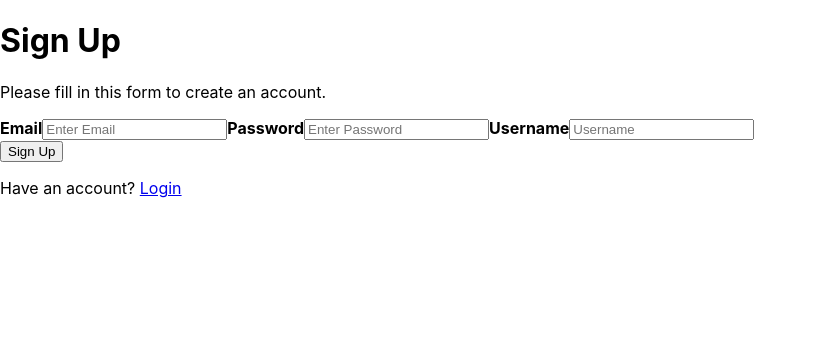
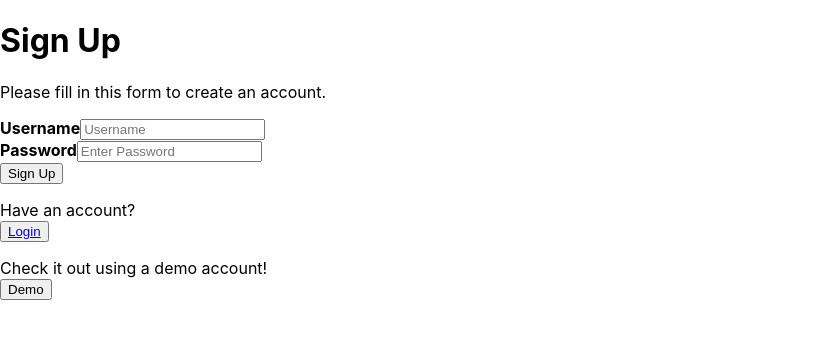
Before and after one commit to WesGlassmeyer/bjj-sparring-tracker, a React (Create React App) app: page / in a window 1280 px wide. Shown: the top 338 px of the page, without its empty margins (0-817 px from the left). Built offline with nearby package versions, Linux system fonts and the light colour scheme.

Commit message:
Update LandingPage.js
remove email field,
add demo button

```diff
--- a/src/LandingPage/LandingPage.js
+++ b/src/LandingPage/LandingPage.js
@@ -10,11 +10,16 @@ export default function LandingPage() {
           <h1>Sign Up</h1>
           <p>Please fill in this form to create an account.</p>
 
-          <label for="email">
-            <b>Email</b>
+          <label for="username">
+            <b>Username</b>
           </label>
-          <input type="text" placeholder="Enter Email" name="email" required />
-
+          <input
+            type="username"
+            placeholder="Username"
+            name="username"
+            required
+          />
+          <br />
           <label for="psw">
             <b>Password</b>
           </label>
@@ -25,30 +30,29 @@ export default function LandingPage() {
             required
           />
 
-          <label for="username">
-            <b>Username</b>
-          </label>
-          <input
-            type="username"
-            placeholder="Username"
-            name="username"
-            required
-          />
           <div class="signup">
             <button type="submit" class="signupbtn">
               Sign Up
             </button>
           </div>
-
-          <p>
-            Have an account? <Link to="/login">Login</Link>
-          </p>
+          <div class="login">
+            <p>
+              Have an account? <br />
+              <button type="submit" class="loginbtn">
+                <Link to="/sparring_log">Login</Link>
+              </button>
+            </p>
+          </div>
+          <div class="demo">
+            <p>
+              Check it out using a demo account! <br />
+              <button type="submit" class="demobtn">
+                Demo
+              </button>
+            </p>
+          </div>
         </div>
       </form>
     </div>
   );
 }
-
-{
-  /* <a href="#">Login</a>. */
-}
```
